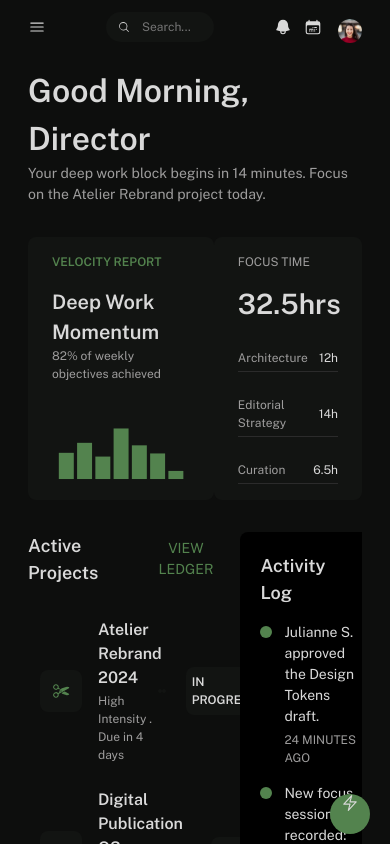
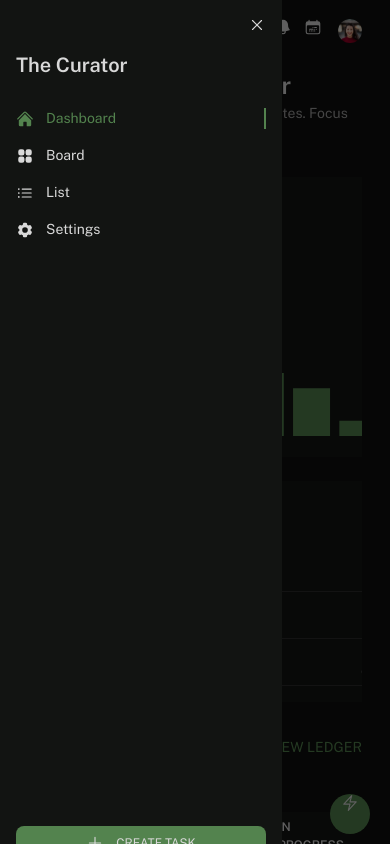
Before and after one commit to Bridgetamana/curator, a React (Vite) app: page /dashboard in a window 390 px wide. Both pictures are taken after a click on the button 37 px from the left and 27 px from the top of the page. Shown: the top 844 px of the page. Built offline with nearby package versions, Linux system fonts and the light colour scheme.

Commit message:
feat: implement sidebar toggle functionality

```diff
--- a/src/App.jsx
+++ b/src/App.jsx
@@ -1,4 +1,5 @@
 import { Routes, Route, Outlet } from "react-router-dom";
+import { useState } from "react";
 import Sidebar from "./components/sidebar/Sidebar";
 import Header from "./components/header/Header";
 import Dashboard from "./components/dashboard/Dashboard";
@@ -8,11 +9,16 @@ import Setting from "./components/setting/Setting";
 import CreateTask from "./components/create-task/CreateTask";
 
 function AppLayout() {
+  const [isSidebarOpen, setIsSidebarOpen] = useState(false);
+
   return (
     <div className="appLayout">
-      <Sidebar />
+      <Sidebar
+        isOpen={isSidebarOpen}
+        onClose={() => setIsSidebarOpen(false)}
+      />
       <div className="content">
-        <Header />
+        <Header onOpenSidebar={() => setIsSidebarOpen(true)} />
         <main>
           <Outlet />
         </main>
--- a/src/components/dashboard/Dashboard.module.css
+++ b/src/components/dashboard/Dashboard.module.css
@@ -267,3 +267,38 @@
   font-size: var(--subtext);
   border-radius: var(--radius);
 }
+
+@media (max-width: 768px) {
+  .greetingTitle {
+    font-size: 1.5rem;
+  }
+}
+
+@media (max-width: 900px) {
+  .reportGrid {
+    display: flex;
+    flex-direction: column;
+  }
+
+  .momentumCard {
+    width: 100%;
+    margin-bottom: 1.5rem;
+  }
+
+  .focusCard {
+    width: 100%;
+  }
+
+  .bottomGrid {
+    flex-direction: column;
+  }
+
+  .projectsPanel {
+    width: 100%;
+    margin-bottom: 1.5rem;
+  }
+
+  .activityPanel {
+    width: 100%;
+  }
+}
--- a/src/components/header/Header.jsx
+++ b/src/components/header/Header.jsx
@@ -1,10 +1,15 @@
 import styles from "./Header.module.css";
 import avatar from "../../assets/avatar.webp";
 
-export default function Header() {
+export default function Header({ onOpenSidebar }) {
+
   return (
     <header className={styles.appHeader}>
-      <button className={styles.openSidebarButton} aria-label="open sidebar">
+      <button
+        className={styles.openSidebarButton}
+        aria-label="open sidebar"
+        onClick={onOpenSidebar}
+      >
         <svg
           xmlns="http://www.w3.org/2000/svg"
           fill="none"
--- a/src/components/list/List.module.css
+++ b/src/components/list/List.module.css
@@ -42,7 +42,7 @@
 
 .listView {
   width: 100%;
-  table-layout: fixed;
+  /* table-layout: fixed; */
   border-collapse: collapse;
   border-spacing: 0;
   background-color: var(--cards);
--- a/src/components/sidebar/Sidebar.jsx
+++ b/src/components/sidebar/Sidebar.jsx
@@ -1,7 +1,7 @@
 import styles from "./Sidebar.module.css";
 import { NavLink } from "react-router";
 
-export default function Sidebar() {
+export default function Sidebar({ isOpen, onClose }) {
   const navList = [
     {
       id: 1,
@@ -79,8 +79,38 @@ export default function Sidebar() {
   ];
 
   return (
-    <aside className={styles.sidebar}>
+    <>
+      <div
+        className={`${styles.backdrop} ${isOpen ? styles.backdropOpen : ""}`}
+        onClick={onClose}
+        aria-hidden="true"
+      ></div>
+
+      <aside
+        className={`${styles.sidebar} ${isOpen ? styles.sidebarOpen : ""}`}
+      >
         <div className={styles.sidebarTop}>
+          <button
+            type="button"
+            className={styles.closeButton}
+            aria-label="Close sidebar"
+            onClick={onClose}
+          >
+            <svg
+              xmlns="http://www.w3.org/2000/svg"
+              fill="none"
+              viewBox="0 0 24 24"
+              strokeWidth="1.5"
+              stroke="currentColor"
+              width={18}
+            >
+              <path
+                strokeLinecap="round"
+                strokeLinejoin="round"
+                d="M6 18 18 6M6 6l12 12"
+              />
+            </svg>
+          </button>
           <p className={styles.brand}>The Curator</p>
 
           <nav>
@@ -89,6 +119,7 @@ export default function Sidebar() {
                 <li className={styles.navItem} key={item.id}>
                   <NavLink
                     to={item.path}
+                    onClick={onClose}
                     className={({ isActive }) =>
                       isActive
                         ? `${styles.navLink} ${styles.navLinkActive}`
@@ -106,7 +137,11 @@ export default function Sidebar() {
 
         <div className={styles.sidebarBottom}>
           <button type="button" className={styles.createTaskButton}>
-          <NavLink to="create-task" className={styles.createTaskLink}>
+            <NavLink
+              to="create-task"
+              className={styles.createTaskLink}
+              onClick={onClose}
+            >
               <svg
                 xmlns="http://www.w3.org/2000/svg"
                 fill="none"
@@ -126,5 +161,6 @@ export default function Sidebar() {
           </button>
         </div>
       </aside>
+    </>
   );
 }
--- a/src/components/sidebar/Sidebar.module.css
+++ b/src/components/sidebar/Sidebar.module.css
@@ -5,6 +5,15 @@
   flex-direction: column;
   justify-content: space-between;
   min-height: 100dvh;
+  z-index: 30;
+}
+
+.closeButton {
+  display: none;
+}
+
+.backdrop {
+  display: none;
 }
 
 .sidebarTop {
@@ -62,8 +71,39 @@
   gap: var(--spacing-sm);
 }
 
-@media (max-width: 786px) {
+@media (max-width: 768px) {
   .sidebar {
-    display: none;
+    position: fixed;
+    top: 0;
+    left: 0;
+    width: 250px;
+    transform: translateX(-100%);
+    transition: transform 220ms ease;
+  }
+
+  .sidebarOpen {
+    transform: translateX(0);
+  }
+
+  .closeButton {
+    display: inline-flex;
+    align-self: flex-end;
+    margin-bottom: var(--spacing-md);
+  }
+
+  .backdrop {
+    display: block;
+    position: fixed;
+    inset: 0;
+    background-color: rgba(0, 0, 0, 0.562);
+    opacity: 0;
+    pointer-events: none;
+    transition: opacity 220ms ease;
+    z-index: 20;
+  }
+
+  .backdropOpen {
+    opacity: 1;
+    pointer-events: auto;
   }
 }
```
Lines whose indentation alone changed are shown as unchanged.
